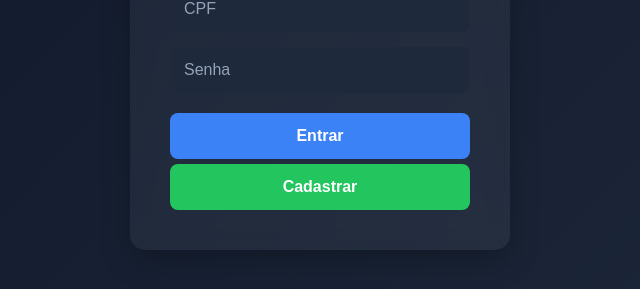
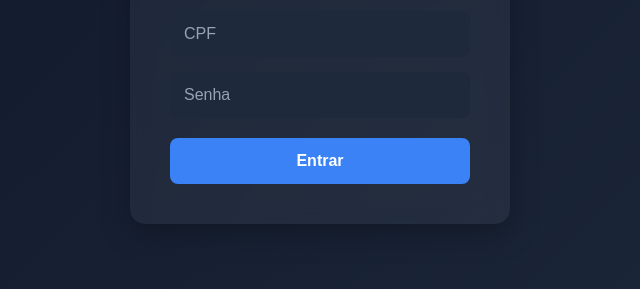
Before and after one commit to danielV342/Condominio, a plain HTML site: page index.html in a window 1280 px wide. Shown: the part 333-622 px from the top of the page, without its empty margins (320-960 px from the left). Drawn offline with Linux system fonts and the light colour scheme.

Commit message:
Remoção do botão de cadastro da página de login
Remove o botão secundário de cadastro da tela de login.
Remove a função irCadastro() e a lógica de redirecionamento associada.
Simplifica a interface e elimina um fluxo de navegação desnecessário.

```diff
--- a/index.html
+++ b/index.html
@@ -34,12 +34,6 @@
     Entrar
 </button>
 
-<button
-    onclick="irCadastro()"
-    class="btn-cadastro"
->
-    Cadastrar
-</button>
 
 </div>
 
@@ -61,11 +55,6 @@ async function apiFetch(url, method="GET", body=null){
         alert("Erro ao conectar com servidor")
         console.error(e)
     }
-}
-
-// ----------- IR CADASTRO ----------- //
-function irCadastro(){
-    window.location.href = "cadastro.html"
 }
 
 // ----------- MOSTRAR SENHA ----------- //
```
